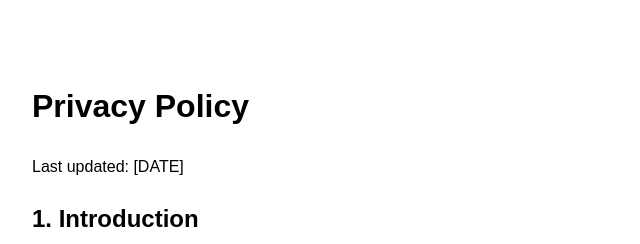
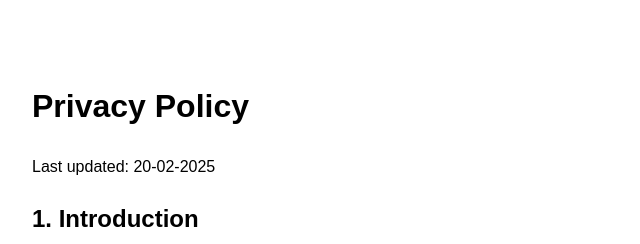
Before and after one commit to ujandey/Ant-op, a plain HTML site: page privacy-policy.html in a window 1280 px wide. Shown: the top 244 px of the page, 28-668 px from the left. Drawn offline with Linux system fonts and the light colour scheme.

Commit message:
Update privacy-policy.html
date change

```diff
--- a/privacy-policy.html
+++ b/privacy-policy.html
@@ -16,7 +16,7 @@
 </head>
 <body>
     <h1>Privacy Policy</h1>
-    <p>Last updated: [DATE]</p>
+    <p>Last updated: 20-02-2025</p>
 
     <h2>1. Introduction</h2>
     <p>Welcome to Ant-op! Your privacy is important to us. This Privacy Policy explains how we handle information when using the Pinterest API.</p>
```
